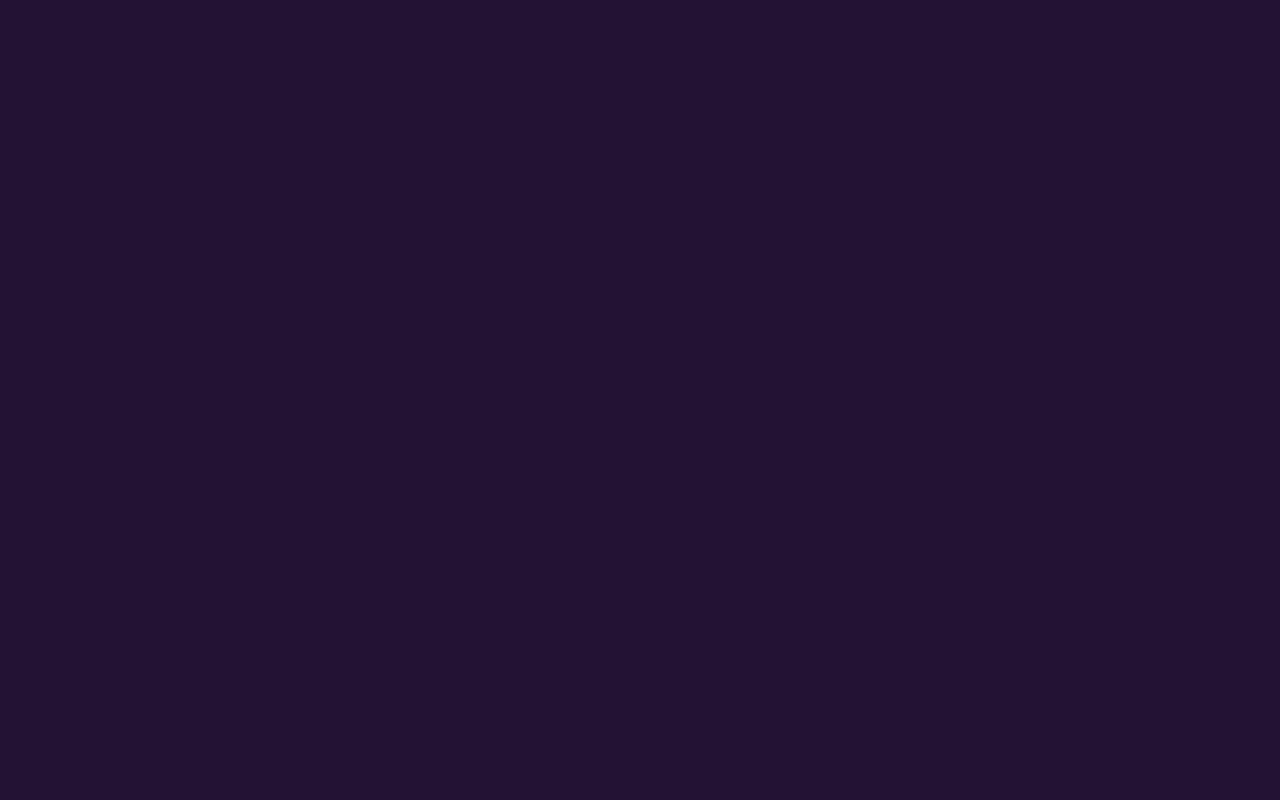
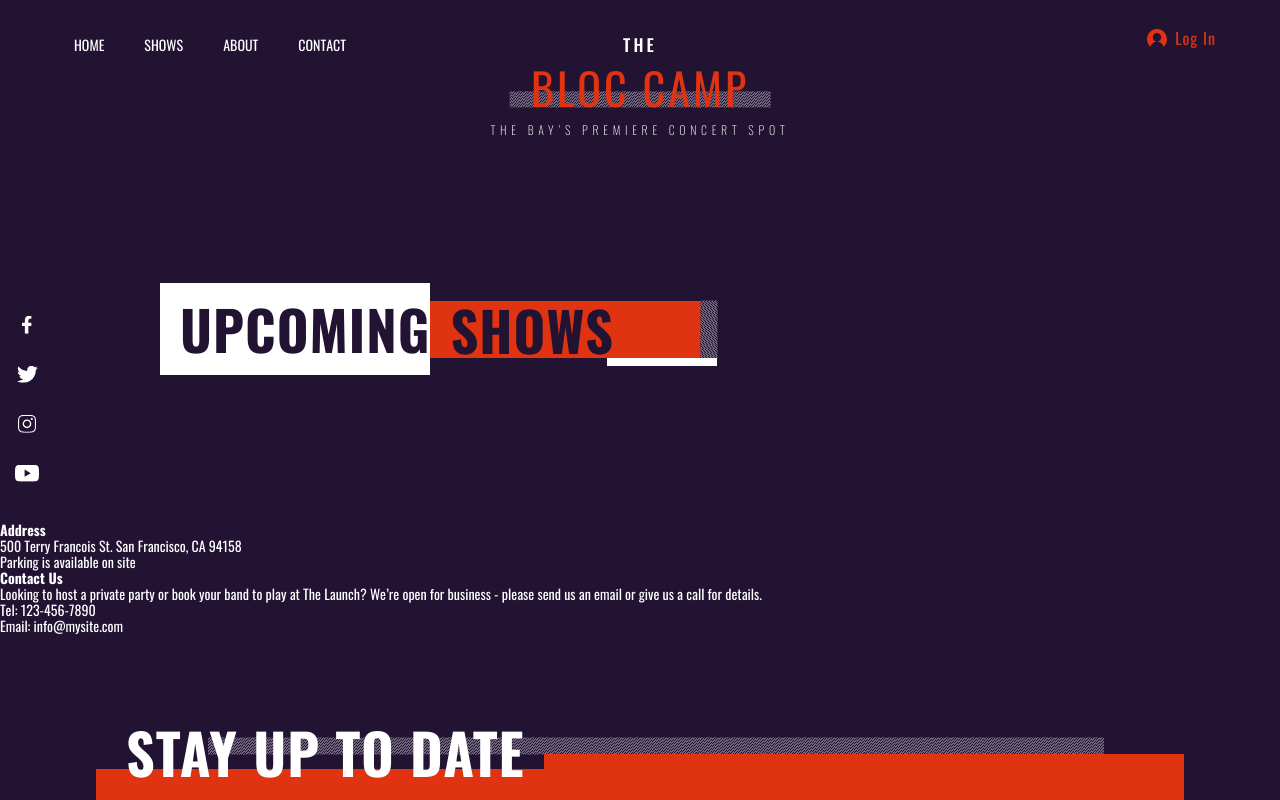
Before and after one commit to SutheeDev/The-Bloc-Camp, a React (Create React App) app in the folder client/: page /contact in a window 1280 px wide. Before the commit this address had no page. Shown: the top 800 px of the page. Built offline with nearby package versions, Linux system fonts and the light colour scheme.

Commit message:
add Contact page

```diff
--- a/client/src/App.js
+++ b/client/src/App.js
@@ -1,4 +1,4 @@
-import { Landing, Shows, About } from "./pages";
+import { Landing, Shows, About, Contact } from "./pages";
 import { BrowserRouter, Routes, Route } from "react-router-dom";
 function App() {
   return (
@@ -7,6 +7,7 @@ function App() {
         <Route path="/" element={<Landing />} />
         <Route path="/shows" element={<Shows />} />
         <Route path="/about" element={<About />} />
+        <Route path="/contact" element={<Contact />} />
       </Routes>
     </BrowserRouter>
   );
--- a/client/src/pages/Contact.js
+++ b/client/src/pages/Contact.js
@@ -1,4 +1,76 @@
+import { Navbar, Header, Footer, PageTitle, Subscribe } from "../components";
+import styled from "styled-components";
+
 const Contact = () => {
-  return <div>Contact</div>;
+  return (
+    <Wrapper>
+      <Navbar />
+      <Header />
+
+      <section class="contact">
+        <div class="contact-container">
+          <PageTitle />
+        </div>
+      </section>
+
+      <section class="contact-info">
+        <div class="contact-info-container">
+          <div class="map-address">
+            <div class="map">
+              <div class="square"></div>
+              {/* <iframe
+                src="https://www.google.com/maps/embed?pb=!1m18!1m12!1m3!1d3153.8296652917847!2d-122.38940054869543!3d37.77059197966096!2m3!1f0!2f0!3f0!3m2!1i1024!2i768!4f13.1!3m3!1m2!1s0x808f7f1a33f38ea7%3A0xe4941e6c1dc4022b!2s500%20Terry%20A%20Francois%20Blvd%2C%20San%20Francisco%2C%20CA%2094158!5e0!3m2!1sen!2sus!4v1671477213255!5m2!1sen!2sus"
+                width="686"
+                height="514.5"
+                style="border: 0"
+                allowfullscreen=""
+                loading="lazy"
+                referrerpolicy="no-referrer-when-downgrade"
+                class="google"
+              ></iframe> */}
+            </div>
+            <div class="address-section">
+              <h4>Address</h4>
+              <p class="address">
+                500 Terry Francois St. San Francisco, CA 94158
+              </p>
+              <p>Parking is available on site</p>
+            </div>
+          </div>
+
+          <div class="contact-us">
+            <h4>Contact Us</h4>
+            <div class="contact-us-info">
+              <p>
+                Looking to host a private party or book your band to play at The
+                Launch? We’re open for business - please send us an email or
+                give us a call for details.
+              </p>
+              <p>Tel: 123-456-7890</p>
+              <p>Email: info@mysite.com</p>
+            </div>
+          </div>
+        </div>
+      </section>
+
+      <Subscribe />
+      <Footer />
+    </Wrapper>
+  );
 };
 export default Contact;
+
+const Wrapper = styled.main`
+  .contact {
+    background-color: #221333;
+    padding: 70px 0;
+    margin-top: -5px;
+  }
+  .contact-container {
+    width: 75vw;
+    margin: 0 auto;
+    @media screen and (max-width: 850px) {
+      width: 80vw;
+    }
+  }
+`;
```
